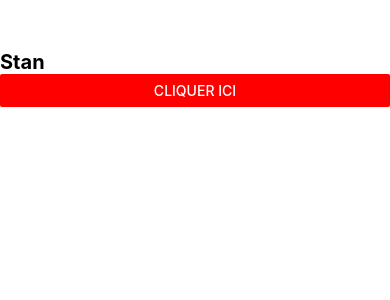
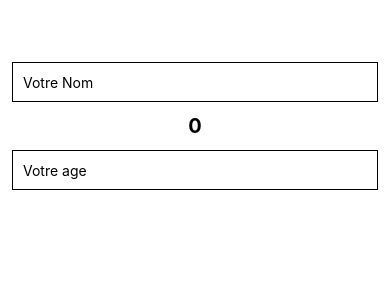
Before and after one commit to uss-learn/react-native, a React Native app: screen / in a window 390 px wide. Shown: the top 300 px of the page. Built offline with nearby package versions, Linux system fonts and the light colour scheme.

Commit message:
learn: End of TextInput

```diff
--- a/App.js
+++ b/App.js
@@ -1,19 +1,24 @@
 import React, {useState} from 'react'
-import {View, Text, Button, StyleSheet} from "react-native";
+import {View, Text, Button, StyleSheet, TextInput} from "react-native";
 
 export default function App() {
-    const [name, setName] = useState('Stan');
-    const handlePress = () => {
-        setName(name === 'John' ? 'Steve' : 'John')
-    }
+    const [name, setName] = useState('');
+    const [age, setAge] = useState(0);
     return (
         <View style={styles.wrapper}>
             <Text style={styles.textTwo}>{name}</Text>
-            <Button
-            title={"Cliquer ici"}
-            color={'red'}
-            disabled={false}
-            onPress={handlePress}
+            <TextInput
+                value={name}
+                style={styles.input}
+                placeholder={'Votre Nom'}
+                onChangeText={(text) => setName(text)}
+            />
+            <Text style={styles.textTwo}>{age}</Text>
+            <TextInput
+                keyboardType={'numeric'}
+                style={styles.input}
+                placeholder={'Votre age'}
+                onChangeText={(text) => setAge(text)}
             />
         </View>
     )
@@ -25,7 +30,14 @@ const styles = StyleSheet.create({
         flexDirection: 'column'
     },
     viewOne: {backgroundColor: 'green'},
-    textOne: {fontWeight: 'bold'},
+    textOne: {fontWeight: 'bold', textAlign: 'center'},
     viewTwo: {backgroundColor: 'tomato'},
-    textTwo: {fontSize: 20, fontWeight: 'bold', color: 'black'},
+    textTwo: {fontSize: 20, fontWeight: 'bold', textAlign: 'center'},
+
+    input: {
+        height: 40,
+        margin: 12,
+        borderWidth: 1,
+        padding: 10,
+    },
 })
```
